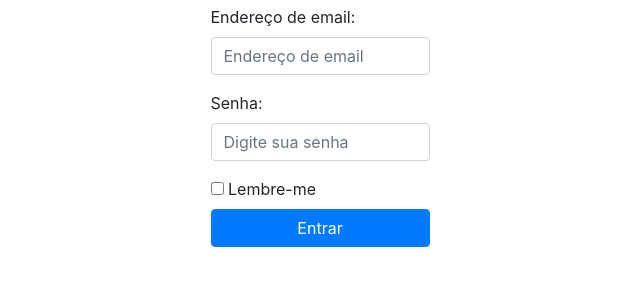
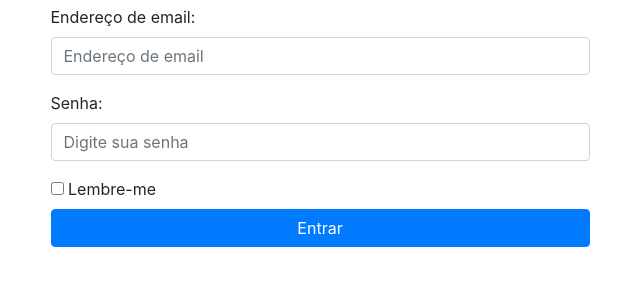
Before and after one commit to Geisa-Berbet/formlogin, a plain HTML site: page index.html in a window 1280 px wide. Shown: the part 326-612 px from the top of the page, without its empty margins (320-960 px from the left). Drawn offline with nearby package versions, Linux system fonts and the light colour scheme.

Commit message:
Update style.css

```diff
--- a/style.css
+++ b/style.css
@@ -3,6 +3,5 @@ html, body {
 }
 
 .container {
-    max-width: 500px;
     padding: 1rem;
 }
```
